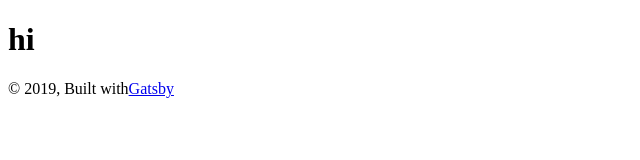
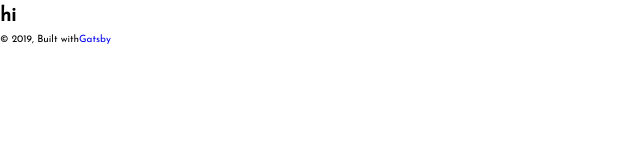
Before and after one commit to Joey-Robinson/react-sweetest-southern-creations, a Gatsby site: page / in a window 1280 px wide. Shown: the whole page, without its empty margins (0-640 px from the left). Built offline with nearby package versions, Linux system fonts and the light colour scheme; Gatsby itself is replaced by a stand-in of ours.

Commit message:
Added new font

```diff
--- a/src/components/layout.js
+++ b/src/components/layout.js
@@ -1,6 +1,6 @@
 import React from "react"
 import Header from "./header"
-
+import "../styles/main.scss"
 const Layout = ({ children }) => (
   <>
     <Header />
--- a/src/sass/base/_base.scss
+++ b/src/styles/base/_base.scss
@@ -12,6 +12,7 @@
 }
 
 body {
+  font-family: "Josefin Sans", sans-serif;
   scroll-behavior: smooth;
   font-weight: 300;
   line-height: 1.6;
--- /dev/null
+++ b/src/styles/base/_typography.scss
@@ -0,0 +1,9 @@
+@import url("https://fonts.googleapis.com/css?family=Josefin+Sans&display=swap");
+
+a {
+  text-decoration: none;
+}
+
+ul {
+  list-style: none;
+}
--- a/src/sass/main.scss
+++ b/src/styles/main.scss
@@ -2,6 +2,7 @@
 @import "./abstracts/mixins";
 // Base
 @import "./base/base";
+@import "./base/typography";
 // Components
 // Layout
 // Pages
```
Also changed, not shown: src/styles/abstracts/_mixins.scss (renamed from src/sass/abstracts/_mixins.scss).
